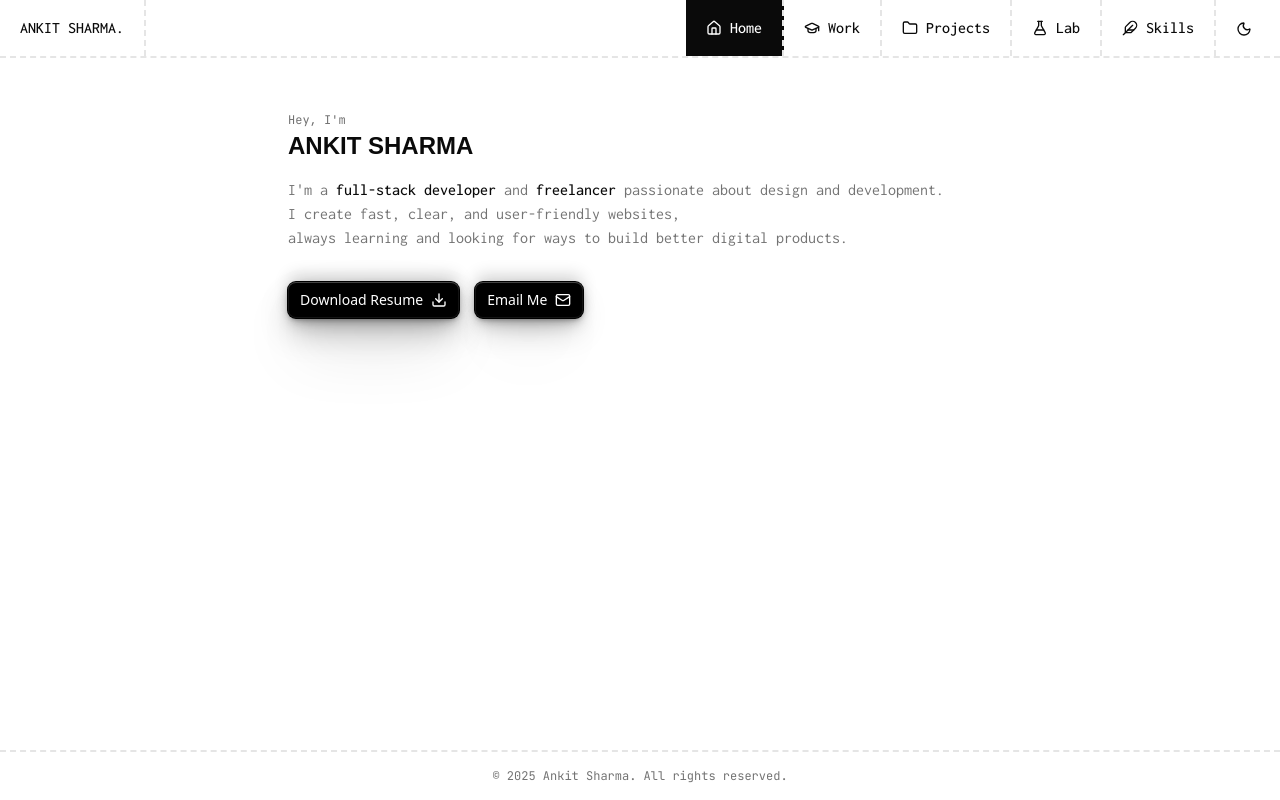
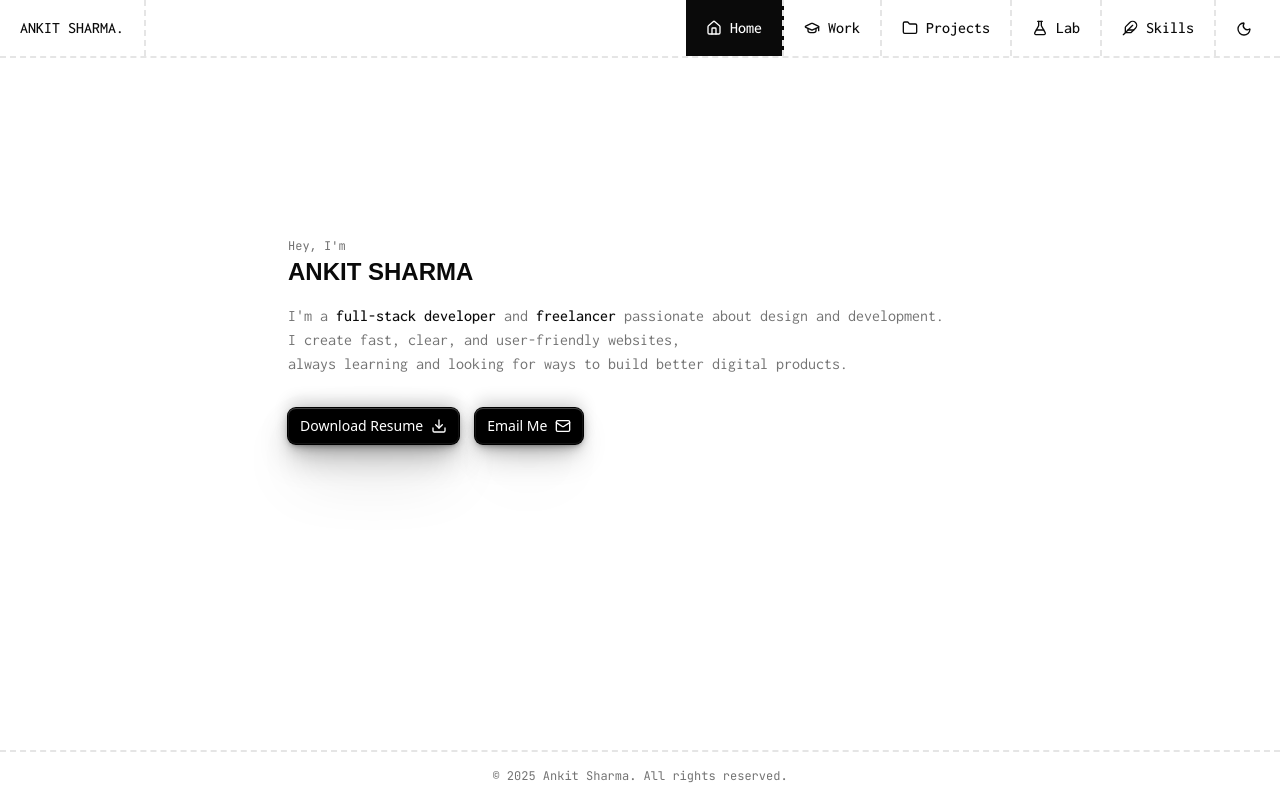
Before and after one commit to Ankit-2145/portfolio-v2, a Next.js app: page / in a window 1280 px wide. Built offline with nearby package versions, Linux system fonts and the light colour scheme; a web font is replaced by a local one.

Commit message:
feat: Hero page layout change

```diff
--- a/components/sections/Hero.tsx
+++ b/components/sections/Hero.tsx
@@ -5,8 +5,8 @@ import { Download, Mail } from "lucide-react";
 
 const Hero = () => {
   return (
-    <section className="mt-12">
-      <div className="space-y-4">
+    <section className="flex flex-col justify-center items-start min-h-[70vh] py-20">
+      <div className=" space-y-4">
         <span className="font-jetBrainsMono text-xs text-muted-foreground">
           Hey, I&apos;m{" "}
         </span>
```
